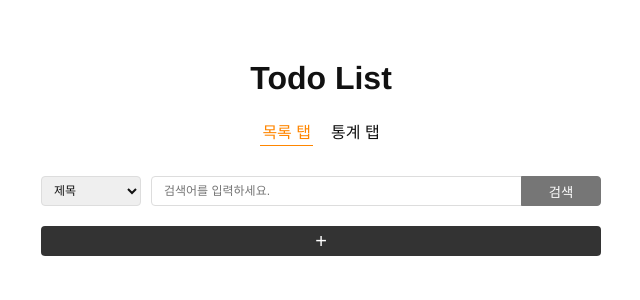
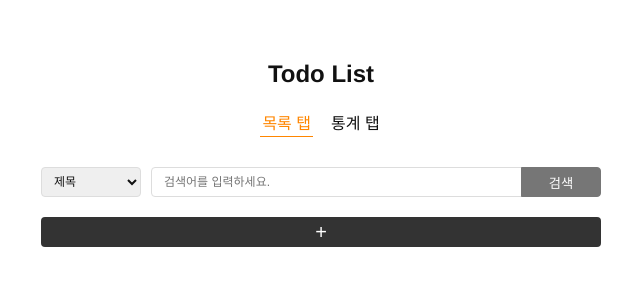
Before and after one commit to jangjihoon96/Vue3_TodoList, a Vue app: page /list in a window 1280 px wide. Shown: the top 300 px of the page, without its empty margins (319-959 px from the left). Built offline with nearby package versions, Linux system fonts and the light colour scheme; what vue3-apexcharts would draw is missing.

Commit message:
style: add css style

```diff
--- a/src/App.vue
+++ b/src/App.vue
@@ -58,8 +58,6 @@ button {
 .contents-primary {
   color: #ff8600;
 }
-.contents-secondary {
-}
 .contents-white {
   color: #ffffff;
 }
@@ -82,6 +80,7 @@ button {
   margin-top: 60px;
 }
 h1 {
+  font-size: 24px;
 }
 .tab {
   display: flex;
```
